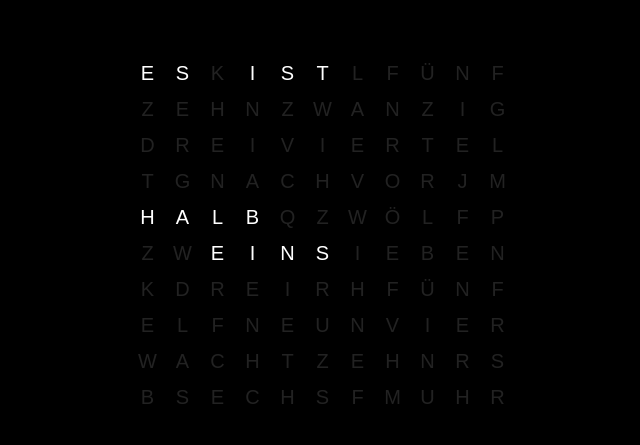
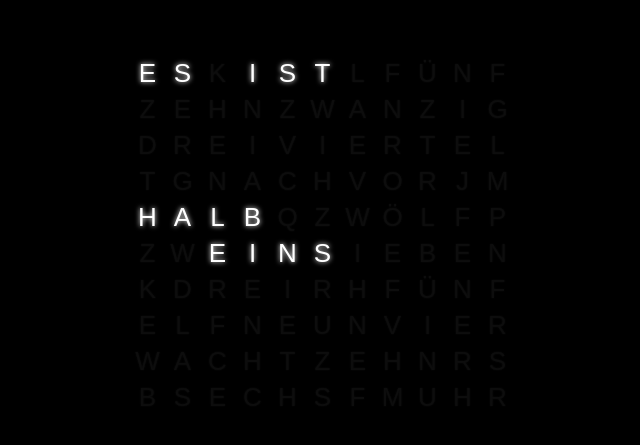
Before and after one commit to grefab/wordclock, a plain HTML site: page index.html in a window 1280 px wide. Shown: the part 153-598 px from the top of the page, without its empty margins (330-970 px from the left). Drawn offline with Linux system fonts and the light colour scheme.

Commit message:
design tweaks.

```diff
--- a/sass/style.sass
+++ b/sass/style.sass
@@ -1,12 +1,12 @@
 @import "compass/reset"
 
 $bg_color: black
-$inactive_color: #222
 $active_color: white
+$inactive_color: darken($active_color, 95%)
 
 $cell_width: 35px
 $cell_height: 36px
-$cell_font_size: 20px
+$cell_font_size: 26px
 
 $width: $cell_width*11
 $height: $cell_height*10
@@ -42,5 +42,8 @@ centerizer
     vertical-align: middle
     text-align: center
 
+    text-shadow: 0 0 2px $inactive_color
+
     &.active
       color: $active_color
+      text-shadow: 0 0 5px $active_color
```
Also changed, not shown: css/style.css.
